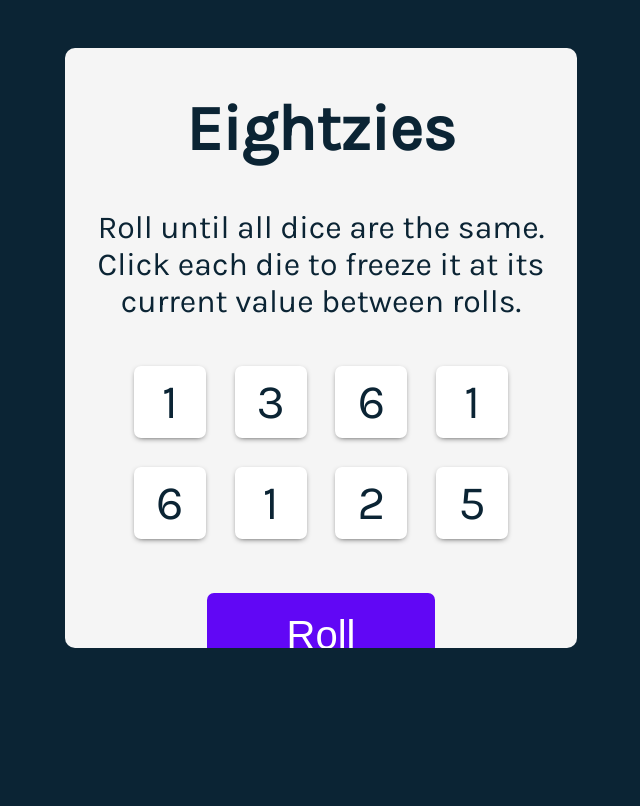
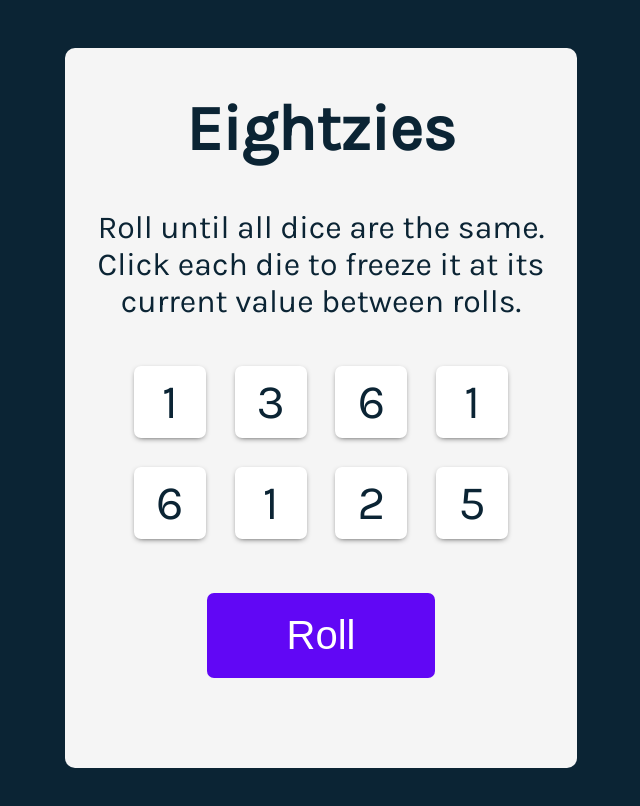
Before and after one commit to CyberSam01/eightzies, a React (Create React App) app: page / in a window 1280 px wide. Shown: the top 806 px of the page, without its empty margins (319-959 px from the left). Built offline with nearby package versions, Linux system fonts and the light colour scheme.

Commit message:
overflow2

```diff
--- a/src/index.css
+++ b/src/index.css
@@ -26,7 +26,6 @@ main{
   width: 90%;
   margin-bottom: 10em;
   padding: 0 1em;
-  overflow: hidden;
 }
 
 .dices {
@@ -97,6 +96,7 @@ main{
     height: 75vh;
     margin-top: 3em;
     margin-bottom: 5em;
+    padding: 0 1em 45em 1em;
   }
 
   .btn {
```
